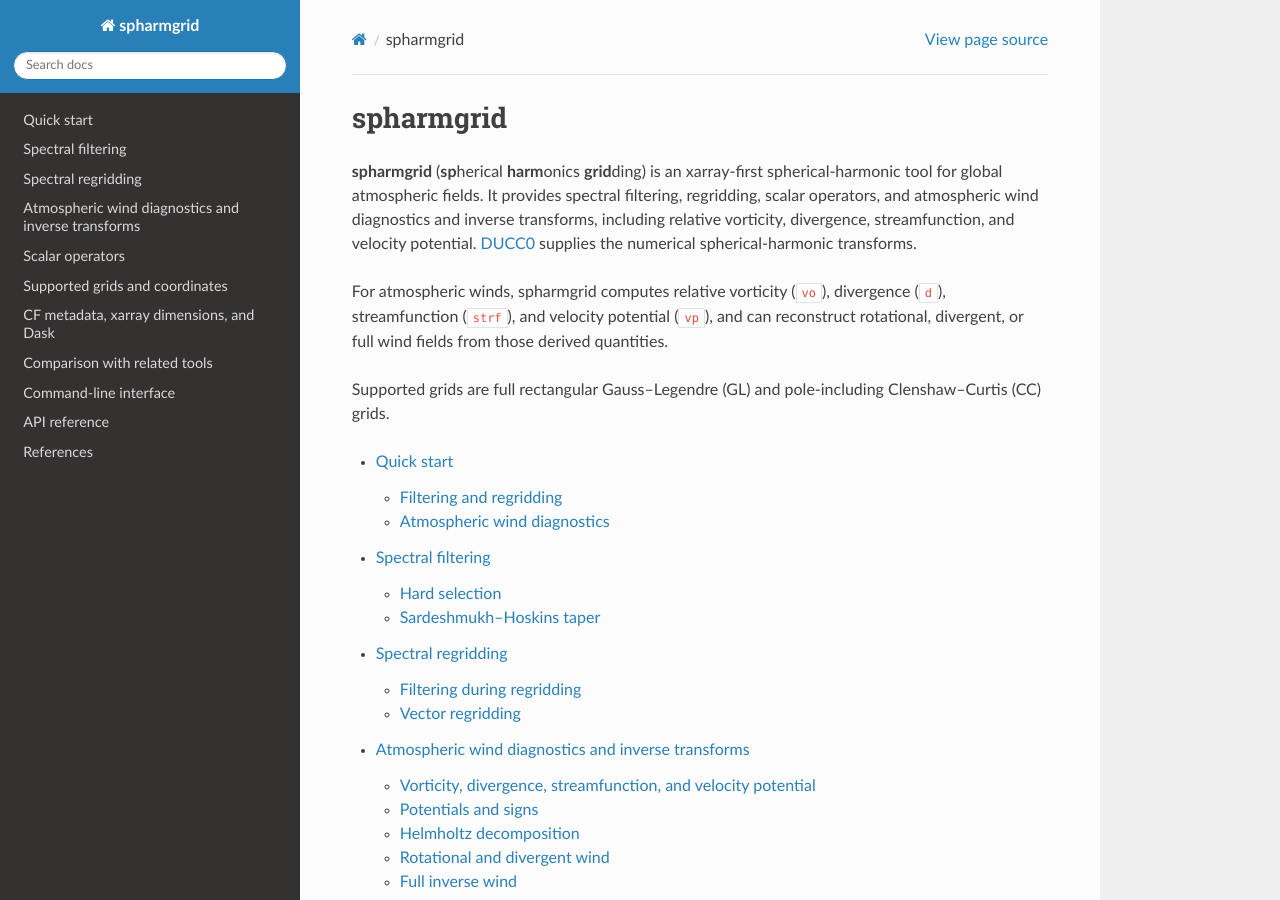
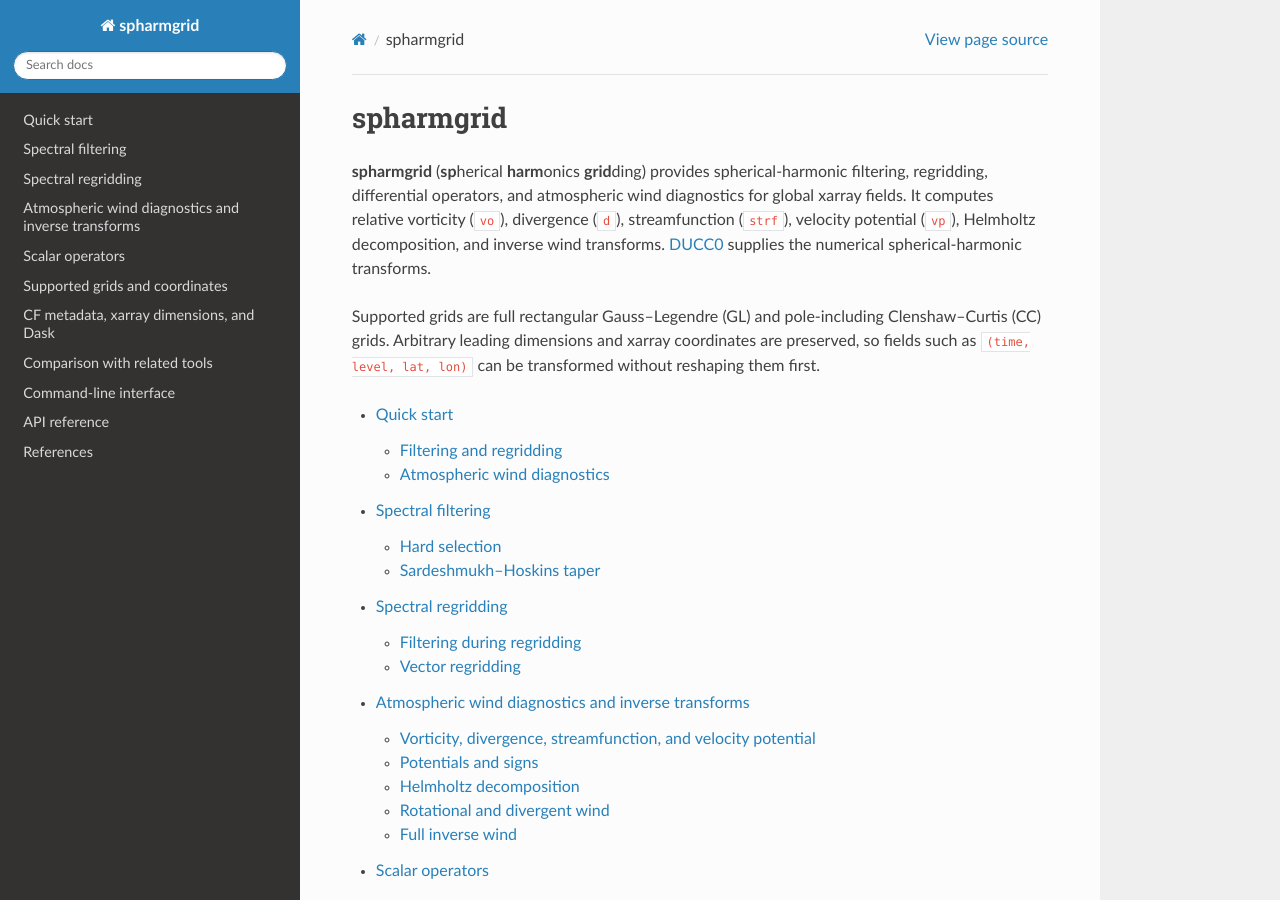
Before and after one commit to mwyau/spharmgrid, a Sphinx documentation site: the page built from docs/index.md, in a window 1280 px wide and 900 px high. Built offline with Sphinx 7.4.7 and the Read the Docs theme 3.1.0, drawn with Linux system fonts in a browser that asks for light colours; some of the changed text lies outside the part shown.

Commit message:
Rewrite documentation landing page

````diff
--- a/docs/index.md
+++ b/docs/index.md
@@ -1,19 +1,8 @@
 # spharmgrid
 
-**spharmgrid** (**sp**herical **harm**onics **grid**ding) is an xarray-first
-spherical-harmonic tool for global atmospheric fields. It provides spectral
-filtering, regridding, scalar operators, and atmospheric wind diagnostics and
-inverse transforms, including relative vorticity, divergence, streamfunction,
-and velocity potential. [DUCC0](https://gitlab.mpcdf.mpg.de/mtr/ducc) supplies
-the numerical spherical-harmonic transforms.
+**spharmgrid** (**sp**herical **harm**onics **grid**ding) provides spherical-harmonic filtering, regridding, differential operators, and atmospheric wind diagnostics for global xarray fields. It computes relative vorticity (`vo`), divergence (`d`), streamfunction (`strf`), velocity potential (`vp`), Helmholtz decomposition, and inverse wind transforms. [DUCC0](https://gitlab.mpcdf.mpg.de/mtr/ducc) supplies the numerical spherical-harmonic transforms.
 
-For atmospheric winds, spharmgrid computes relative vorticity (`vo`),
-divergence (`d`), streamfunction (`strf`), and velocity potential (`vp`), and
-can reconstruct rotational, divergent, or full wind fields from those derived
-quantities.
-
-Supported grids are full rectangular Gauss--Legendre (GL) and pole-including
-Clenshaw--Curtis (CC) grids.
+Supported grids are full rectangular Gauss--Legendre (GL) and pole-including Clenshaw--Curtis (CC) grids. Arbitrary leading dimensions and xarray coordinates are preserved, so fields such as `(time, level, lat, lon)` can be transformed without reshaping them first.
 
 ```{toctree}
 :maxdepth: 2
@@ -30,6 +19,3 @@ cli
 api
 references
 ```
-
-spharmgrid preserves arbitrary leading dimensions and xarray coordinates, so
-fields such as `(time, level, lat, lon)` can be transformed directly.
````
